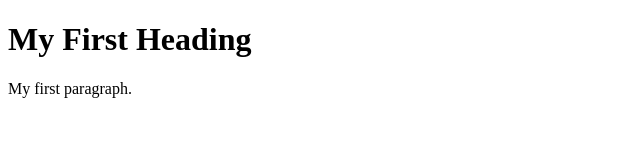
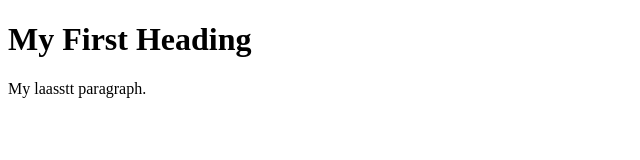
Before and after one commit to Wajeeh1997/Git, a plain HTML site: page index.html in a window 1280 px wide. Shown: the full height of the page, 0-640 px from the left. Drawn offline with Linux system fonts and the light colour scheme.

Commit message:
Skipped Staging area and fixed<

```diff
--- a/index.html
+++ b/index.html
@@ -3,7 +3,7 @@
 <body>
 
 <h1>My First Heading</h1>
-<p>My first paragraph.</p>
+<p>My laasstt paragraph.</p>
 
 </body>
 </html>
```
